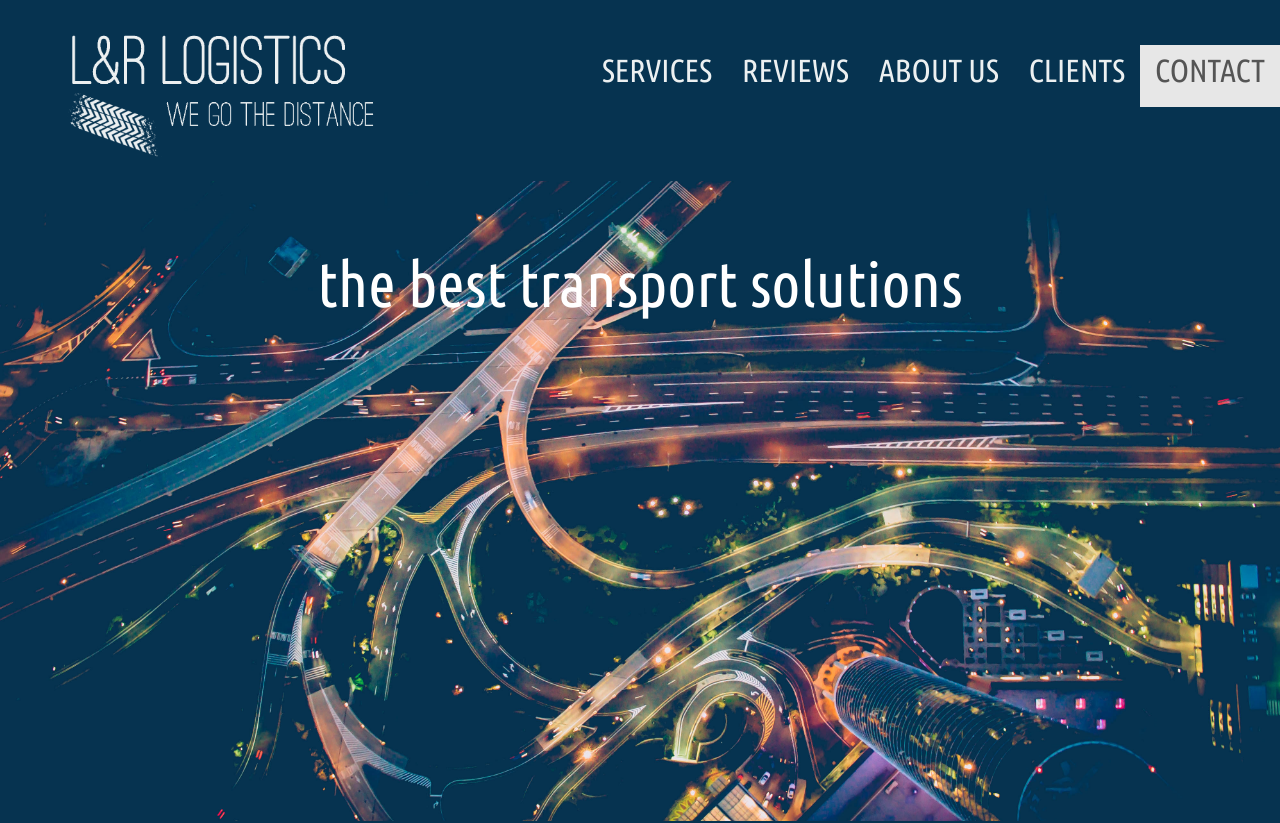
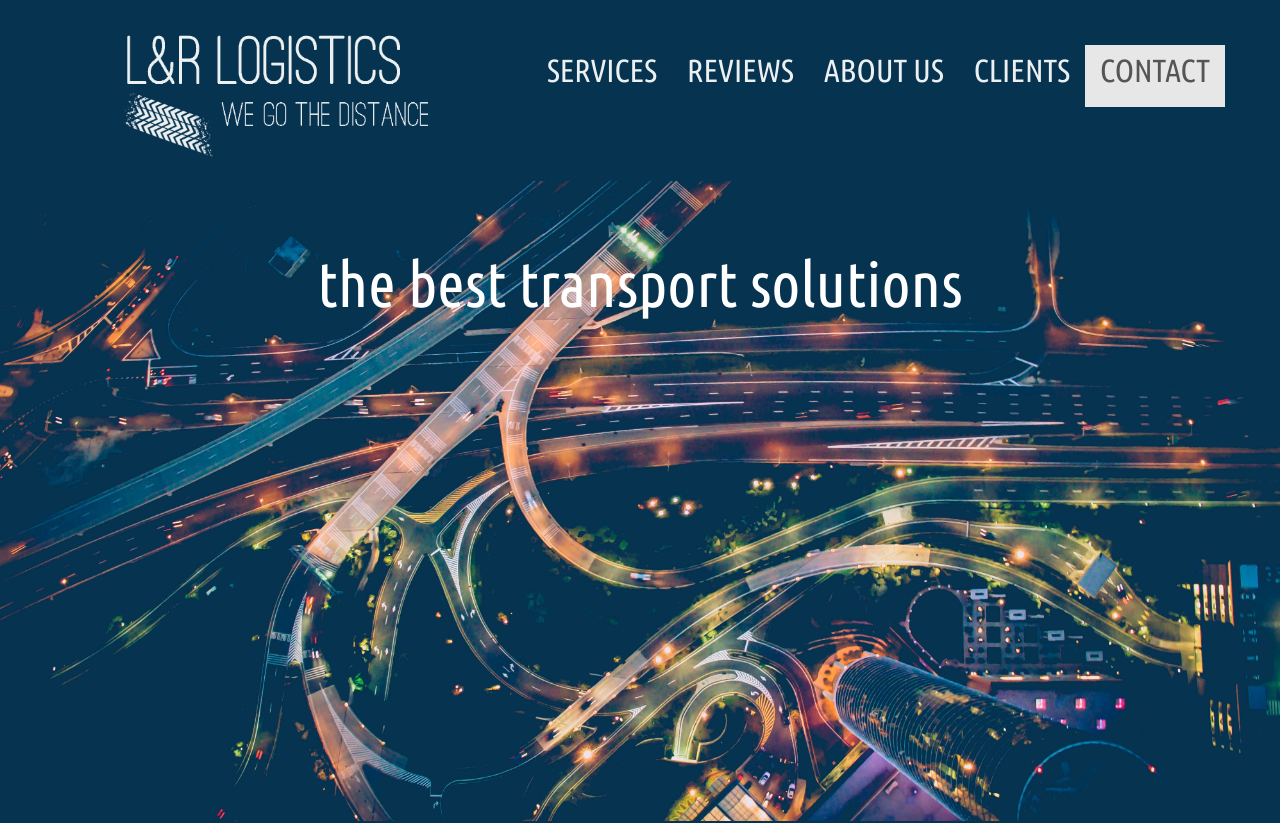
Before and after one commit to michalburda3/lawrie-page, a website: page index.html in a window 1280 px wide. Shown: the top 823 px of the page. Drawn offline with nearby package versions, Linux system fonts and the light colour scheme.

Commit message:
menu fixes

```diff
--- a/index.html
+++ b/index.html
@@ -11,8 +11,8 @@
 	<meta name="viewport" content="width=device-width, initial-scale=1.0">
 </head>
 <body data-spy="scroll" data-target=".navbar" data-offset="83">
-	<header class="container-fluid" id="home">
-		 <nav class="navbar navbar-default navbar-static-top" data-spy="affix" data-offset-top="100">
+	<header class="container" id="home">
+		 <nav class="navbar navbar-default navbar-static-top" data-spy="affix" data-offset-top="100" id="nav">
 			<div class="navbar-header">
 				<a href="#home">
 					<img src="img/logo2.png" alt="logo" class="img-responsive">
@@ -30,7 +30,7 @@
 
 
 
-			<div class="collapse navbar-collapse" id="menu">
+			<div class="collapse navbar-collapse container" id="menu">
 				<ul class="nav navbar-nav navbar-right" >
 					<li><a href="#offer">Services</a></li>
 					<li><a href="#reviews">Reviews</a></li>
@@ -44,7 +44,9 @@
 		</nav>
 	</header>
 	<div class="jumbotron">
-			<h1 class="text-center ">the best transport solutions</h1>
+			<h1 class="text-center">
+				the best transport solutions
+			</h1>
 	</div>
 	<div class="offer" id="offer">
 		<h2 class="text-center">services we provide</h2>
--- a/sass/style.sass
+++ b/sass/style.sass
@@ -18,10 +18,19 @@ body
 	font-family: 'Ubuntu Condensed', sans-serif
 
 header
+	.navbar-collapse
+		background-color: $bg-color
+		width: 1170px
+
+	.affix
+		box-shadow: 0 4px 0 0 $contrast-color
+
+
 
 	.navbar-default
 		background-color: $bg-color
 		border: none
+		margin-bottom: 0
 
 		.navbar-toggle
 		border: none
@@ -31,14 +40,25 @@ header
 		&:focus
 			background-color: inherit
 
+		.navbar-fixed-top
+			// transition: background-color 0.5s linear, padding 0.5s linear
+
 		.navbar-nav
+			margin: 35px 0
+			@media screen and (max-width:1440px)
+				margin: 13px 0
+
+			.active
+				> a
+					background-color: $contrast-color
+					color: $font-color
+
 			li
 				a
 					color: $font-color
-					font-size: 3.2rem
+					font-size: 2.6rem
 					text-transform: uppercase
-					margin-right: 5.5rem
-					margin-top: 4.5rem
+					font-weight: 700
 					@media screen and (max-width:1400px)
 						margin-right: 0
 					@media screen and (max-width:1105px)
@@ -64,18 +84,22 @@ header
 
 	nav
 
-		height: 20vh
+		// height: 20vh
 		margin: 0 auto
 
 		div
 			a
 				img
-					height: 200px
-					width: 350px
-					margin: 5px 30px 5px
+					// height: 200px
+					width: 270px
+					margin: 0 auto
+
 
 					@media screen and (max-width:750px)
 						margin: 0
+					@media screen and (max-width:1440px)
+						width: 170px
+
 
 
 
@@ -377,10 +401,7 @@ footer
 
 
 
-.affix
-	background-color: #ffffff
-	padding: 20px 0 10px 0
-	box-shadow: 0px 2px 5px 0px rgba(0, 0, 0, 0.5)
+
 
 @media screen and (max-width: 768px)
 
--- a/scripts/script.js
+++ b/scripts/script.js
@@ -30,6 +30,8 @@ $(function() {
 		$('.navbar-collapse').collapse('hide');
 		$('.navbar-toggle').removeClass('active');
 	});
+
+
 });
 
 
```
